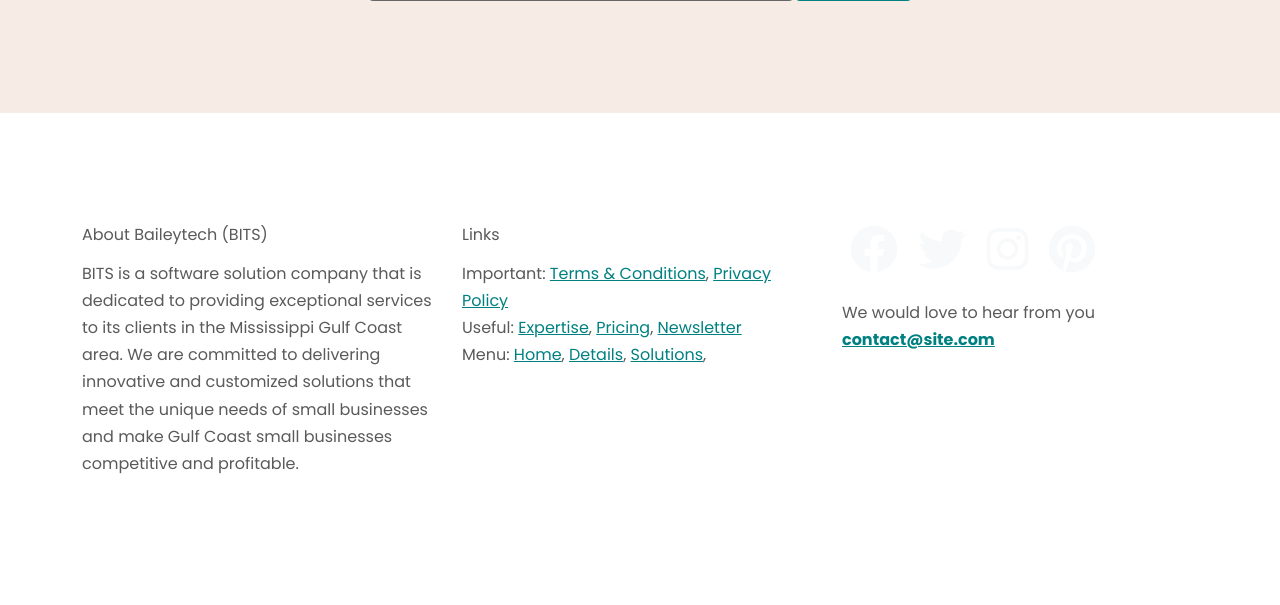
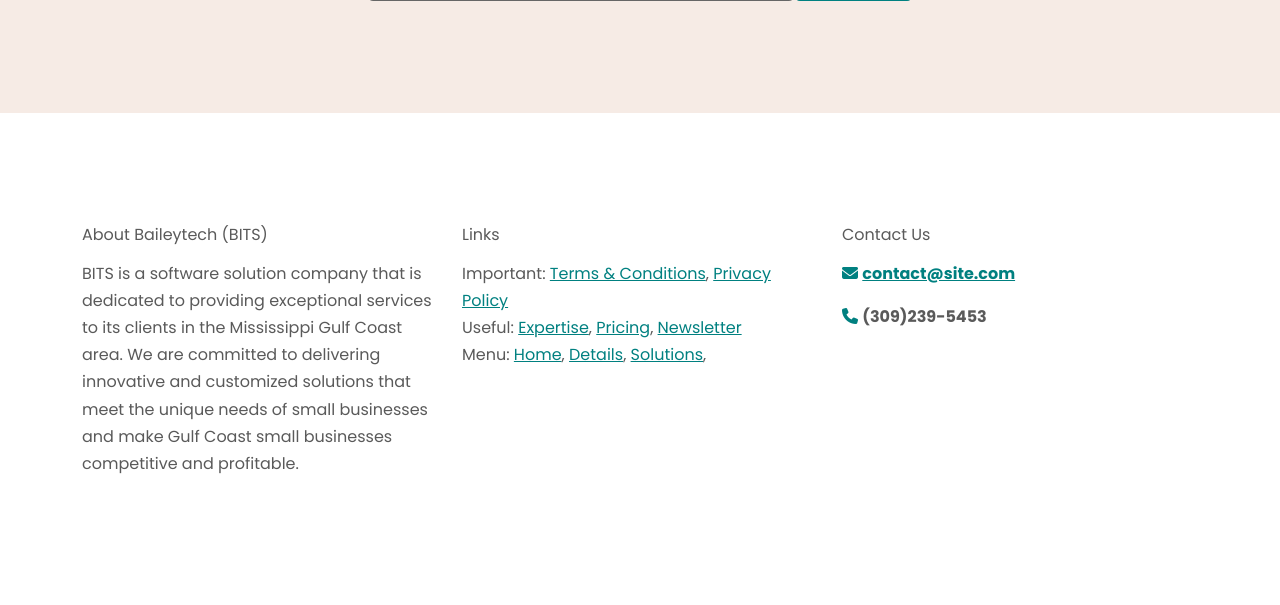
Before and after one commit to chris-mastic/baileytech, a Flask app: page / in a window 1280 px wide. Shown: the part 5564-6169 px from the top of the page. Run offline with Flask 3, Linux system fonts and the light colour scheme; some libraries are stand-ins or nearby versions.

Commit message:
Add phone number

```diff
--- a/app/templates/index.html
+++ b/app/templates/index.html
@@ -126,8 +126,7 @@
             </ul>
           </div>
           <div class="col-md-5 offset-md-1">
-            <form action="https://formspree.io/f/xpzgondd"
-                method="POST">
+            <form action="https://formspree.io/f/xpzgondd" method="POST">
               <div class="mb-4">
                 <input
                   type="text"
@@ -206,7 +205,11 @@
         <div class="row">
           <div class="col-md-6 mb-4">
             <div class="card bg-secondary">
-              <img src="static/images/solution-1.jpg" alt="" class="card-img-top" />
+              <img
+                src="static/images/solution-1.jpg"
+                alt=""
+                class="card-img-top"
+              />
               <div class="card-body">
                 <h5 class="card-title fw-bold">Custom Websites</h5>
                 <p class="card-text">
@@ -223,7 +226,11 @@
 
           <div class="col-md-6 mb-4">
             <div class="card bg-secondary">
-              <img src="static/images/solution-2.jpg" alt="" class="card-img-top" />
+              <img
+                src="static/images/solution-2.jpg"
+                alt=""
+                class="card-img-top"
+              />
               <div class="card-body">
                 <h5 class="card-title fw-bold">
                   Support Services & Consultancy
@@ -242,13 +249,16 @@
         <div class="row">
           <div class="col-md-6 mb-4">
             <div class="card bg-secondary">
-              <img src="static/images/solution-3.jpg" alt="" class="card-img-top" />
+              <img
+                src="static/images/solution-3.jpg"
+                alt=""
+                class="card-img-top"
+              />
               <div class="card-body">
                 <h5 class="card-title fw-bold">Custom Software Solutions</h5>
                 <p class="card-text">
-                  Solutions which seamlessly integrate with exisiting
-                  software or are standalone and come with training and ongoing
-                  support.
+                  Solutions which seamlessly integrate with exisiting software
+                  or are standalone and come with training and ongoing support.
                 </p>
                 <div class="badge bg-primary p-2 text-uppercase">
                   Management
@@ -259,7 +269,11 @@
 
           <div class="col-md-6 mb-4">
             <div class="card bg-secondary">
-              <img src="static/images/solution-4.jpg" alt="" class="card-img-top" />
+              <img
+                src="static/images/solution-4.jpg"
+                alt=""
+                class="card-img-top"
+              />
               <div class="card-body">
                 <h5 class="card-title fw-bold">Process Automation</h5>
                 <p class="card-text">
@@ -594,11 +608,11 @@
           <div class="col-md-4 my-3">
             <h6>About Baileytech (BITS)</h6>
             <p>
-              BITS is a software solution company that is dedicated to
-              providing exceptional services to its clients in the Mississippi
-              Gulf Coast area. We are committed to delivering innovative and
-              customized solutions that meet the unique needs of small businesses
-              and make Gulf Coast small businesses competitive and profitable.
+              BITS is a software solution company that is dedicated to providing
+              exceptional services to its clients in the Mississippi Gulf Coast
+              area. We are committed to delivering innovative and customized
+              solutions that meet the unique needs of small businesses and make
+              Gulf Coast small businesses competitive and profitable.
             </p>
           </div>
           <div class="col-md-4 my-3">
@@ -621,26 +635,18 @@
             </ul>
           </div>
           <div class="col-md-4 my-3">
-            <div class="mb-4">
-              <a href="#" class="text-decoration-none">
-                <i class="fab fa-facebook fa-3x text-light mx-2"></i>
-              </a>
-              <a href="#" class="text-decoration-none">
-                <i class="fab fa-twitter fa-3x text-light mx-2"></i>
-              </a>
-              <a href="#" class="text-decoration-none">
-                <i class="fab fa-instagram fa-3x text-light mx-2"></i>
-              </a>
-              <a href="#" class="text-decoration-none">
-                <i class="fab fa-pinterest fa-3x text-light mx-2"></i>
-              </a>
-            </div>
-            <p>
-              We would love to hear from you
+            <h6>Contact Us</h6>
+            <ul class="list-unstyled">
+              <p>
+              <i class="fas fa-envelope fa-1x text-primary"></i>
               <a href="mailto:chrismazza@baileytech.tech"
-                ><strong>contact@site.com</strong></a
-              >
-            </p>
+                ><strong>contact@site.com</strong></a>
+              </p>
+              <p>
+              <i class="fas fa-phone fa-1x text-primary"></i>
+                <strong>(309)239-5453<strong>
+                </p>
+            </ul>
           </div>
         </div>
       </div>
```
